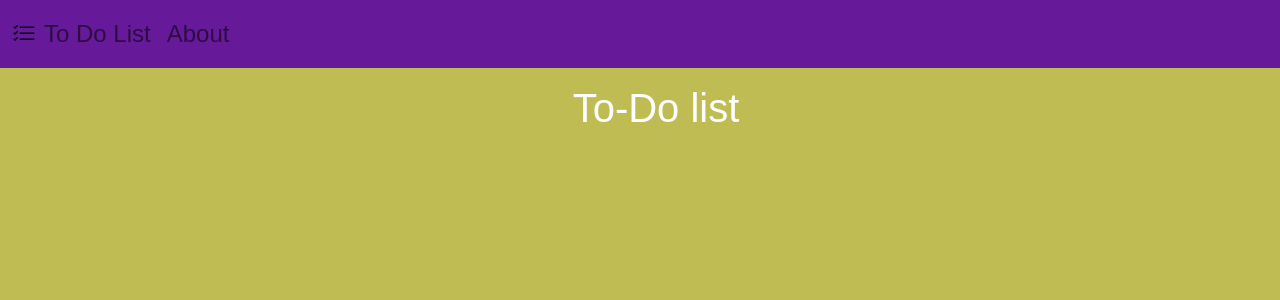
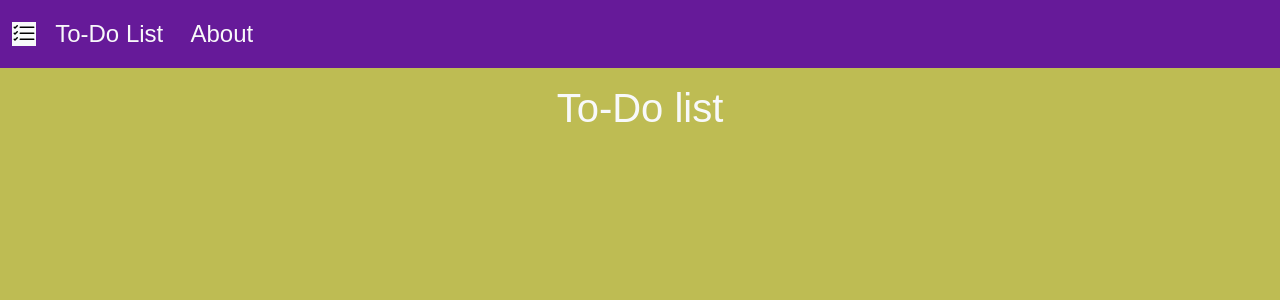
Before and after one commit to MartynasGit/to-do-app, a React (Create React App) app: page / in a window 1280 px wide. Shown: the top 300 px of the page. Built offline with nearby package versions, Linux system fonts and the light colour scheme.

Commit message:
Added more style to navbar also made active links.

```diff
--- a/src/components/Header/Header.js
+++ b/src/components/Header/Header.js
@@ -1,11 +1,11 @@
 import React from 'react';
-import { Link } from "react-router-dom";
+import { NavLink } from "react-router-dom";
 import image from '../images/list-check.svg'
 
 const Header = () => (
   <nav className="navbar navbar-expand-lg">
     <div className="container-fluid">
-      <img src={image} alt="Logo" className='logo'/>
+      <img src={image} alt="Logo" className="logo bg-light" />
       <button
         className="navbar-toggler"
         type="button"
@@ -19,12 +19,26 @@ const Header = () => (
       </button>
       <div className="collapse navbar-collapse" id="navbarNavAltMarkup">
         <div className="navbar-nav">
-          <Link className="nav-link" to="/ToDoList">
-            To Do List
-          </Link>
-          <Link className="nav-link" to="/about">
+          <NavLink
+            className={({ isActive }) =>
+              isActive
+                ? "nav-link active text-secondary"
+                : "nav-link text-light"
+            }
+            to="/ToDoList"
+          >
+            To-Do List
+          </NavLink>
+          <NavLink
+            className={({ isActive }) =>
+              isActive
+                ? "nav-link active text-secondary"
+                : "nav-link text-light"
+            }
+            to="/about"
+          >
             About
-          </Link>
+          </NavLink>
         </div>
       </div>
     </div>
--- a/src/components/ToDoList/ToDoList.js
+++ b/src/components/ToDoList/ToDoList.js
@@ -3,10 +3,9 @@ import { Container, Form } from "react-bootstrap";
 
 const ToDoList = () => {
   return (
-    <Container fluid className="text-center m-3">
-      <h1>To-Do list</h1>
-      <Form>
-      </Form>
+    <Container fluid className="text-center">
+      <h1 className="text-light m-3">To-Do list</h1>
+      <Form></Form>
     </Container>
   );
 };
--- a/src/index.css
+++ b/src/index.css
@@ -5,13 +5,15 @@ body{
     margin: 0;
     background:rgb(190, 188, 83);
     font-family: sans-serif;
-    color: white;
 }
 .navbar {
     background:rgb(102, 26, 153);
     font-size: 1.5rem;
-    color: aliceblue;
 }
 .logo{
     width: 1.5rem;
+    fill: white;
 }
+.nav-link{
+    margin-left: 0.7rem;
+}
```
